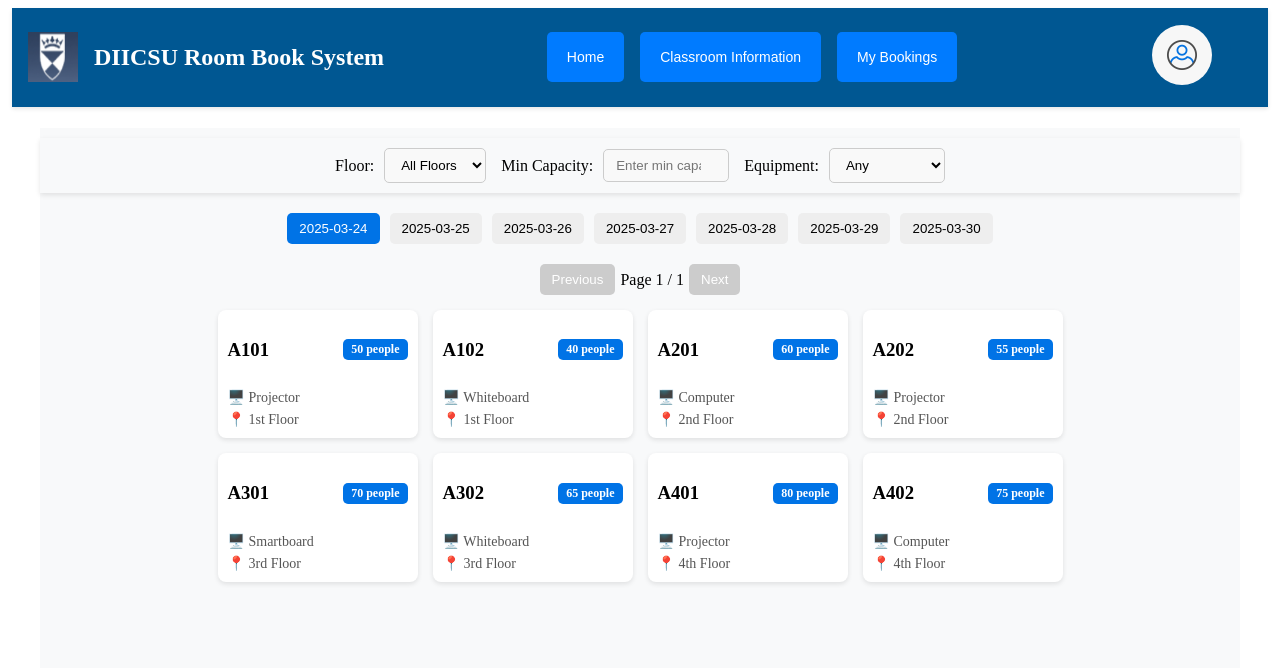
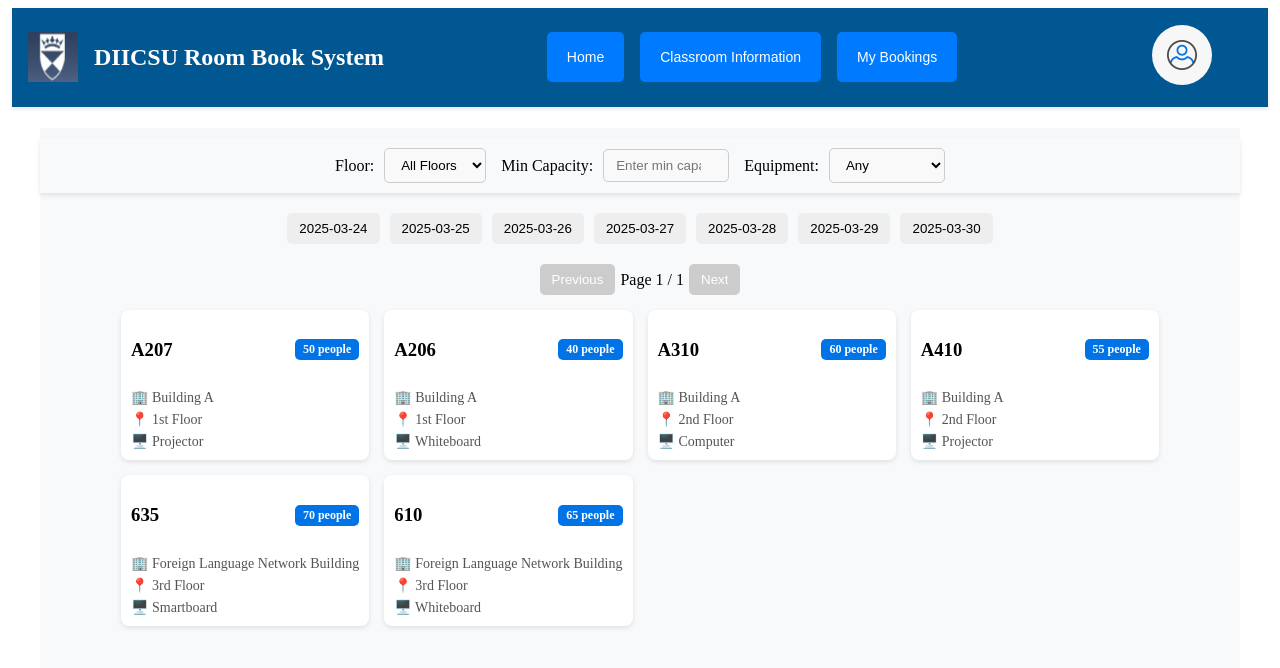
Before and after one commit to Zhengyi1212/DIIAgile-GroupA-frontend, a Vue app in the folder frontend/: page /classrooms in a window 1280 px wide. Shown: the top 668 px of the page. Built offline with nearby package versions, Linux system fonts and the light colour scheme; sample sign-in values are in the browser's storage.

Commit message:
ClassroomInformation:Added the teaching building selection.MybookingsView:Added the teaching building information display

```diff
--- a/frontend/src/views/ClassRoomInformation.vue
+++ b/frontend/src/views/ClassRoomInformation.vue
@@ -39,24 +39,24 @@
           </button>
         </div>
 
+        <!-- Classroom List -->
         <div class="content-container">
-          <!-- Classroom List -->
           <div class="pagination-controls">
             <button @click="prevPage" :disabled="currentPage === 1">Previous</button>
             <span>Page {{ currentPage }} / {{ totalPages }}</span>
             <button @click="nextPage" :disabled="currentPage === totalPages">Next</button>
           </div>
           <div class="classroom-grid">
-            <div v-for="room in paginatedRooms" :key="room.id" class="classroom-card"
-              :class="{ selected: selectedRoom?.id === room.id }" @click="selectRoom(room)">
+            <div v-for="room in paginatedRooms" :key="room.id" class="classroom-card" @click="selectRoom(room)">
               <div class="card-header">
                 <h3 class="room-name">{{ room.name }}</h3>
                 <span class="capacity-badge">{{ room.capacity }} people</span>
               </div>
               <div class="card-body">
                 <div class="room-info">
+                  <span class="info-item">🏢 {{ room.building }}</span>
+                  <span class="info-item">📍 {{ room.floor }}</span>
                   <span class="info-item">🖥️ {{ room.equipment || 'Multimedia Equipment' }}</span>
-                  <span class="info-item">📍 {{ room.floor }}</span>
                 </div>
               </div>
             </div>
@@ -93,28 +93,27 @@ export default {
     return {
       username: '',
       role: '',
-      rooms: [
-      { id: 'A101', name: 'A101', capacity: 50,  floor: '1st Floor', equipment: 'Projector' },
-    { id: 'A102', name: 'A102', capacity: 40, floor: '1st Floor', equipment: 'Whiteboard' },
-    { id: 'A201', name: 'A201', capacity: 60,  floor: '2nd Floor', equipment: 'Computer' },
-    { id: 'A202', name: 'A202', capacity: 55,  floor: '2nd Floor', equipment: 'Projector' },
-    { id: 'A301', name: 'A301', capacity: 70,  floor: '3rd Floor', equipment: 'Smartboard' },
-    { id: 'A302', name: 'A302', capacity: 65,  floor: '3rd Floor', equipment: 'Whiteboard' },
-    { id: 'A401', name: 'A401', capacity: 80,  floor: '4th Floor', equipment: 'Projector' },
-    { id: 'A402', name: 'A402', capacity: 75,  floor: '4th Floor', equipment: 'Computer' },
-      ],
+      selectedBuilding: '',
+      selectedFloor: '',
+      selectedCapacity: '',
+      selectedEquipment: '',
       currentPage: 1,
       roomsPerPage: 12,
-      selectedFloor: '',
-      selectedCapacity: '',
-    selectedEquipment: '',
+      rooms: [
+        { id: 'A101', name: 'A207', building: 'Building A', capacity: 50, floor: '1st Floor', equipment: 'Projector' },
+        { id: 'A102', name: 'A206', building: 'Building A', capacity: 40, floor: '1st Floor', equipment: 'Whiteboard' },
+        { id: 'B201', name: 'A310', building: 'Building A', capacity: 60, floor: '2nd Floor', equipment: 'Computer' },
+        { id: 'B202', name: 'A410', building: 'Building A', capacity: 55, floor: '2nd Floor', equipment: 'Projector' },
+        { id: 'C301', name: '635', building: 'Foreign Language Network Building', capacity: 70, floor: '3rd Floor', equipment: 'Smartboard' },
+        { id: 'C302', name: '610', building: 'Foreign Language Network Building', capacity: 65, floor: '3rd Floor', equipment: 'Whiteboard' },
+      ],
       selectedRoom: null,
-      timeSlots: ['08:00-10:00', '10:00-12:00', '14:00-16:00', '16:00-18:00','19:00-21:00'],
-      bookedSlots: {},
-      selectedDate: new Date().toISOString().split('T')[0]
     };
   },
   computed: {
+    buildingOptions() {
+      return [...new Set(this.rooms.map(room => room.building))];
+    },
     capacityOptions() {
     // 生成唯一的容量选项
     return [...new Set(this.rooms.map(room => room.capacity))].sort((a, b) => a - b);
--- a/frontend/src/views/MyBookingsView.vue
+++ b/frontend/src/views/MyBookingsView.vue
@@ -1,8 +1,7 @@
 <template>
   <el-container>
     <el-header>
-      <naviBarAndButton :username="username" :role="role">
-      </naviBarAndButton>
+      <naviBarAndButton :username="username" :role="role"></naviBarAndButton>
     </el-header>
     <el-main>
       <div class="my-bookings-container">
@@ -47,7 +46,7 @@
                 <span class="icon">🏢</span>
                 <div class="info-content">
                   <span class="info-label">Building</span>
-                  <span class="info-value">{{ booking.building }}</span>
+                  <span class="info-value">{{ booking.building }}</span> <!-- Adding Building Information -->
                 </div>
               </div>
 
@@ -109,7 +108,7 @@ export default {
           id: 1,
           room: 'A101',
           campus: 'Xiaoxiang Campus',
-          building: 'Block A',
+          building: 'Block A',  // Adding Building Property
           startTime: '2025-03-14T14:00:00',
           endTime: '2025-03-14T16:00:00',
         },
@@ -117,7 +116,7 @@ export default {
           id: 2,
           room: 'B202',
           campus: 'Xiaoxiang Campus',
-          building: 'Block B',
+          building: 'Block B',  // Adding Building Property
           startTime: '2025-03-15T16:00:00',
           endTime: '2025-03-15T18:00:00',
         },
```
